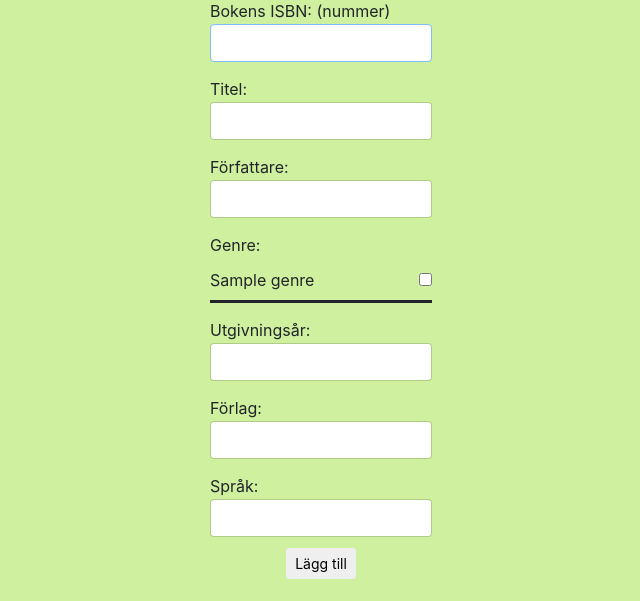
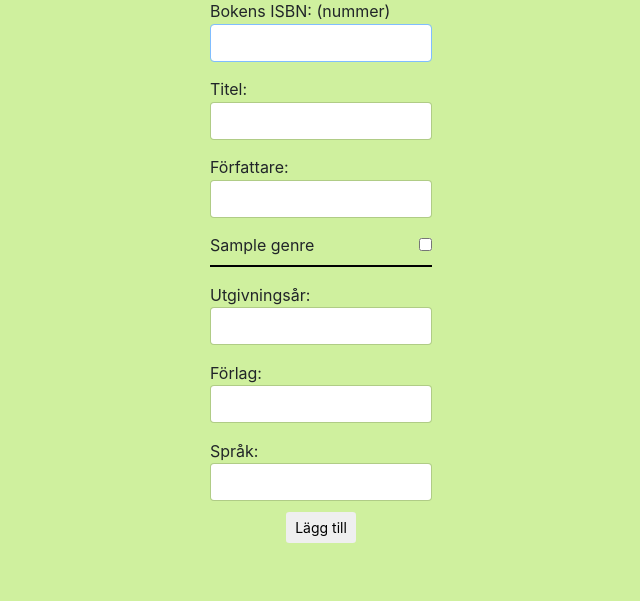
Before and after one commit to T42017/Projekt3-Team3, a PHP site: the page made by templates/admin/addNewBooks.twig in a window 1280 px wide. Shown: the part 224-825 px from the top of the page, without its empty margins (319-959 px from the left). After the commit the page ends 767 px from the top, so only its background shows below. Run offline with PHP 8.4, Linux system fonts and the light colour scheme; the template is opened without the code that fills it: most values are stand-ins (such as "Sample title", 1, 10 or a date in 2020); some libraries are stand-ins or nearby versions.

Commit message:
Fixed stuff

```diff
--- a/css/addNewBooks.css
+++ b/css/addNewBooks.css
@@ -28,8 +28,8 @@
 .genre {
     display: block;
     margin-top: 10px;
-    border-bottom-style: solid;
-    border-bottom: thick #ff;
+    border-bottom: thick solid #000;
+    border-bottom-width: 2px;
 }
 
 .error {
--- a/templates/admin/addNewBooks.twig
+++ b/templates/admin/addNewBooks.twig
@@ -13,15 +13,18 @@
     <script type="application/javascript" src="/projekt3/js/popper.min.js"></script>
     <script type="application/javascript" src="/projekt3/js/bootstrap.min.js"></script>
     <script type="application/javascript" src="/projekt3/js/isbnSearch.js"></script>
+
   </head>
+  <body>
 
-  <body>
     <div class="container">
-        <a href="/projekt3/admin" class="nav-link"><div id="header">
-            <div class="col">
-                <h1 class="text-center bold">Bibliotek</h1>
+        <a href="/projekt3/admin" class="nav-link">
+            <div id="header">
+                <div class="col">
+                    <h1 class="text-center bold">Bibliotek</h1>
+                </div>
             </div>
-        </div></a>
+        </a>
 
         <div id="content">
             {% if not info is empty  %}
@@ -54,7 +57,6 @@
                 </div>
 
                 <div class="col-centered">
-                    <label for="category" class="text">Genre:</label>
 
                     {% for genre  in genres %}
                         <div class="genre">
--- a/templates/admin/lamnain.twig
+++ b/templates/admin/lamnain.twig
@@ -23,6 +23,7 @@
             </div>
         </a>
 
+        <div id="content">
             <div id="categories">
                 <p></p>
             </div>
@@ -40,6 +41,7 @@
             </div>
             </form>
         </div>
+    </div>
 
     <!-- Optional JavaScript -->
     <!-- jQuery first, then Popper.js, then Bootstrap JS -->
--- a/templates/admin/tabortbok.twig
+++ b/templates/admin/tabortbok.twig
@@ -4,6 +4,7 @@
     <!-- Required meta tags -->
     <meta charset="utf-8">
     <meta name="viewport" content="width=device-width, initial-scale=1, shrink-to-fit=no">
+    <title>Ta bort bok</title>
 
     <!-- Bootstrap CSS -->
     <link rel="stylesheet" href="https://maxcdn.bootstrapcdn.com/bootstrap/4.0.0-beta/css/bootstrap.min.css" integrity="sha384-/Y6pD6FV/Vv2HJnA6t+vslU6fwYXjCFtcEpHbNJ0lyAFsXTsjBbfaDjzALeQsN6M" crossorigin="anonymous">
```
Lines whose indentation alone changed are shown as unchanged.
